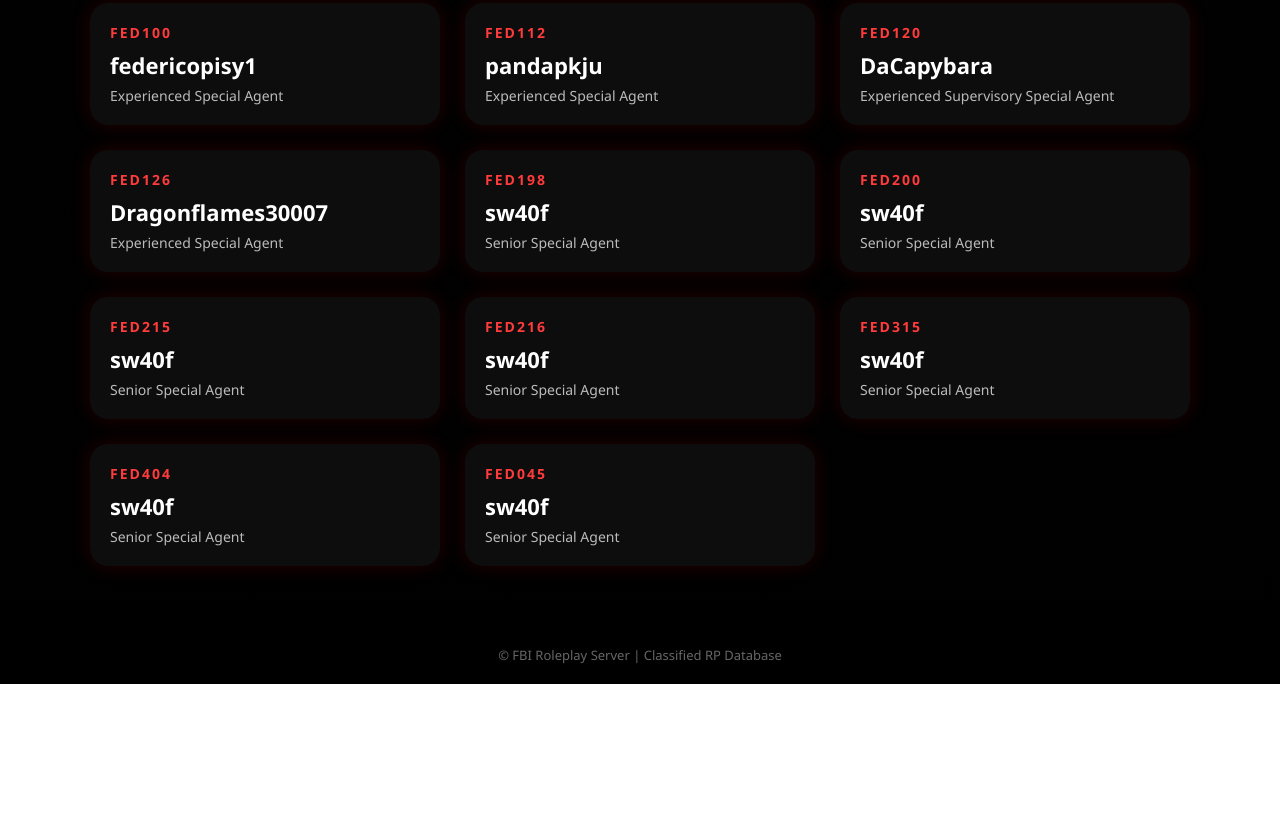
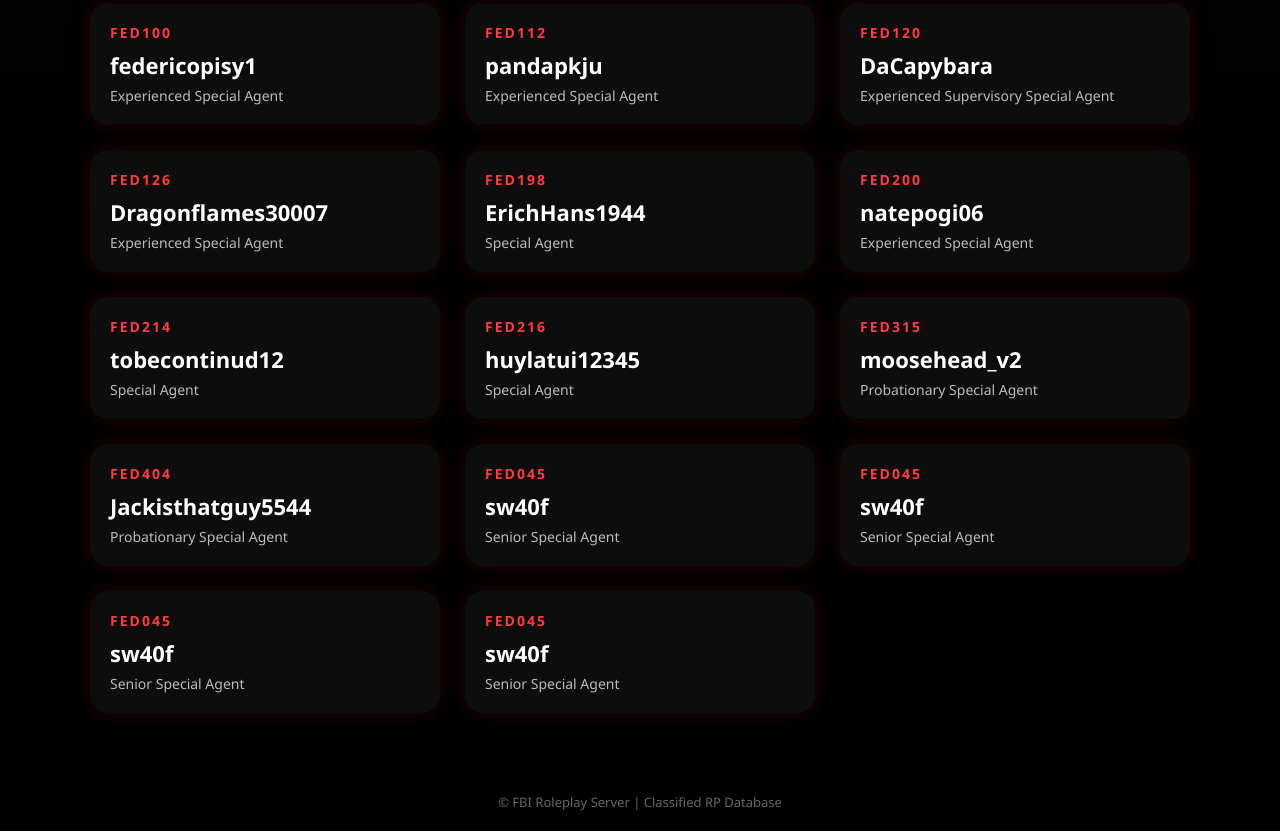
Before and after one commit to AgentK0081/FBI-TEAM-ROBLOX, a plain HTML site: page index.html in a window 1280 px wide. Shown: the part 2074-2905 px from the top of the page. Before the commit the page ends 2758 px from the top, so only its background shows below. Drawn offline with Linux system fonts and the light colour scheme.

Commit message:
Update member list with new usernames and ranks

```diff
--- a/index.html
+++ b/index.html
@@ -193,12 +193,15 @@
     { callsign: "FED112", username: "pandapkju", rank: "Experienced Special Agent" },
     { callsign: "FED120", username: "DaCapybara", rank: "Experienced Supervisory Special Agent" },
     { callsign: "FED126", username: "Dragonflames30007", rank: "Experienced Special Agent" },
-    { callsign: "FED198", username: "sw40f", rank: "Senior Special Agent" },
-    { callsign: "FED200", username: "sw40f", rank: "Senior Special Agent" },
-    { callsign: "FED215", username: "sw40f", rank: "Senior Special Agent" },
-    { callsign: "FED216", username: "sw40f", rank: "Senior Special Agent" },
-    { callsign: "FED315", username: "sw40f", rank: "Senior Special Agent" },
-    { callsign: "FED404", username: "sw40f", rank: "Senior Special Agent" },
+    { callsign: "FED198", username: "ErichHans1944", rank: "Special Agent" },
+    { callsign: "FED200", username: "natepogi06", rank: "Experienced Special Agent" },
+    { callsign: "FED214", username: "tobecontinud12", rank: "Special Agent" },
+    { callsign: "FED216", username: "huylatui12345", rank: "Special Agent" },
+    { callsign: "FED315", username: "moosehead_v2", rank: "Probationary Special Agent" },
+    { callsign: "FED404", username: "Jackisthatguy5544", rank: "Probationary Special Agent" },
+    { callsign: "FED045", username: "sw40f", rank: "Senior Special Agent" },
+    { callsign: "FED045", username: "sw40f", rank: "Senior Special Agent" },
+    { callsign: "FED045", username: "sw40f", rank: "Senior Special Agent" },
     { callsign: "FED045", username: "sw40f", rank: "Senior Special Agent" },
   ];
 
```
